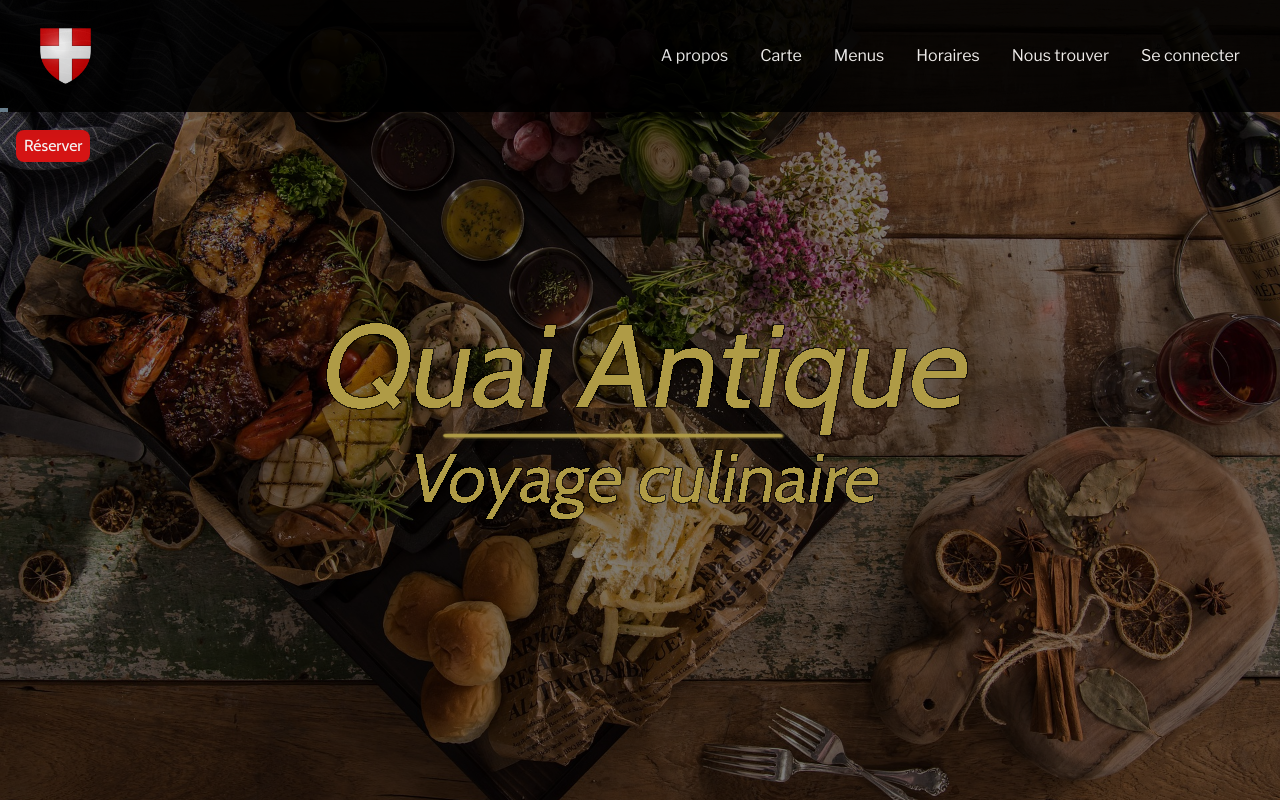
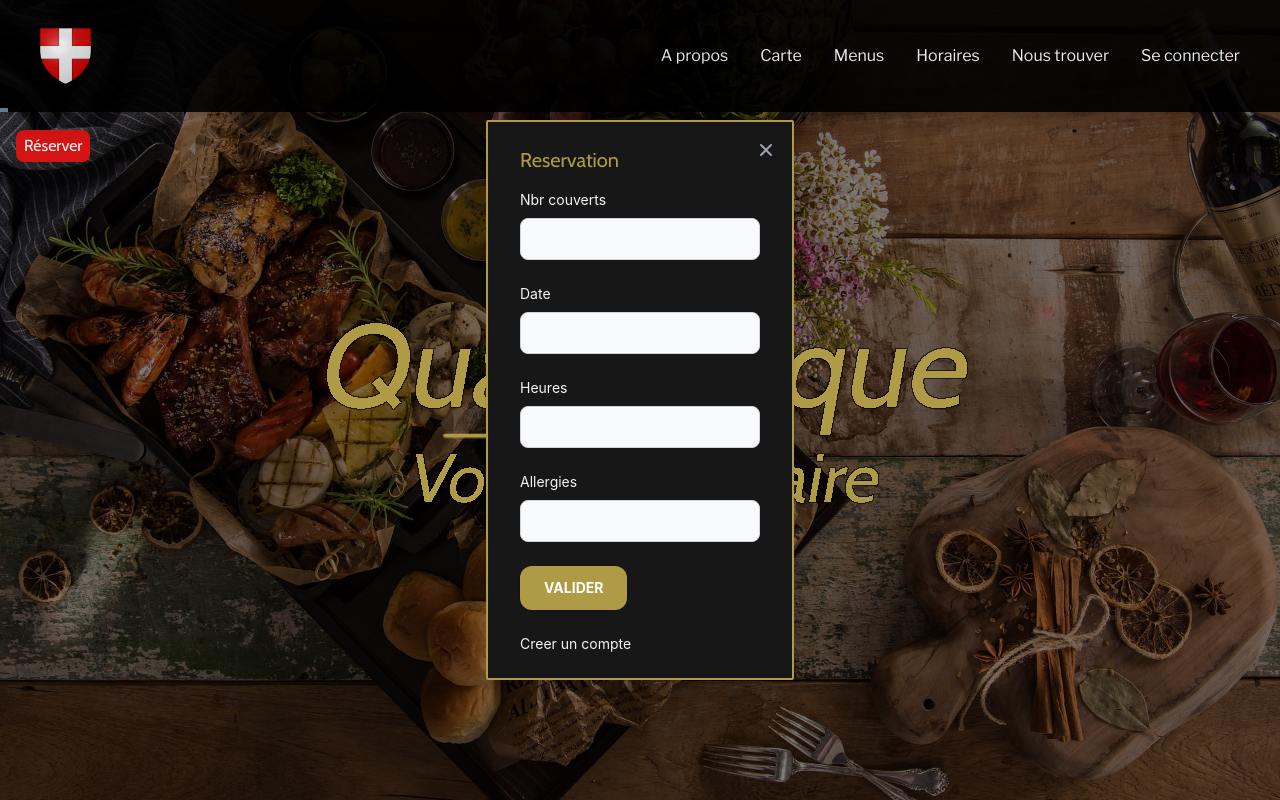
Before and after one commit to Golushi/quai-antique, a React (Create React App) app: page / in a window 1280 px wide. Both pictures are taken after a click on the button "Réserver". Shown: the top 800 px of the page. Built offline with nearby package versions, Linux system fonts and the light colour scheme; what tw-elements would draw is missing.

Commit message:
modal-reservation

```diff
--- a/src/Components/Map.jsx
+++ b/src/Components/Map.jsx
@@ -9,7 +9,7 @@
       loading="lazy"
       referrerPolicy="no-referrer-when-downgrade"
       title="Google Maps"
-      className='w-[300px] h-[225px] sm:w-[600px] sm:h-[450px] overflow-hidden'
+      className='w-[300px] h-[225px] sm:w-[600px] sm:h-[450px] overflow-hidden my-5'
     ></iframe>
   )
 }
--- a/src/Components/Reservation.jsx
+++ b/src/Components/Reservation.jsx
@@ -1,11 +1,21 @@
-import React from "react";
+import React, { useState } from "react";
+import Modal from "./bookingModal";
 
 export default function Reservation() {
+  const [isVisible, setIsVisible] = useState(false);
   return (
-    <div className="fixed z-20 top-[130px] pl-4 flex flex-col items-start">
-      <button className="rounded-lg font-cabin py-1 px-2 bg-myred text-mywhite">
-        Réserver
-      </button>
-    </div>
+    <>
+      <div className="fixed z-20 top-[130px] pl-4 flex flex-col items-start">
+        <button
+          type="button"
+          onClick={() => setIsVisible(true)}
+          className="rounded-lg font-cabin py-1 px-2 bg-myred text-mywhite"
+        >
+          Réserver
+        </button>
+      </div>
+
+      <Modal open={isVisible} onClose={() => setIsVisible(false)} />
+    </>
   );
 }
--- /dev/null
+++ b/src/Components/bookingModal.jsx
@@ -0,0 +1,109 @@
+import React from "react";
+
+export default function bookingModal({ open, onClose }) {
+  if (!open) return null;
+  return (
+    <>
+      <div className="flex justify-center items-center overflow-x-hidden overflow-y-auto fixed inset-0 z-50 outline-none focus:outline-none">
+        <div className="relative w-auto h-auto max-w-md md:h-auto">
+          <div className="relative bg-[#171717] border-2 border-myyellow rounded-sm shadow">
+            <button
+              type="button"
+              className="absolute top-3 right-2.5 text-gray-400 bg-transparent hover:bg-gray-200 hover:text-gray-900 rounded-lg text-sm p-1.5 ml-auto inline-flex items-center dark:hover:bg-gray-800 dark:hover:text-white"
+              onClick={onClose}
+            >
+              <svg
+                aria-hidden="true"
+                className="w-5 h-5"
+                fill="currentColor"
+                viewBox="0 0 20 20"
+                xmlns="http://www.w3.org/2000/svg"
+              >
+                <path
+                  fillRule="evenodd"
+                  d="M4.293 4.293a1 1 0 011.414 0L10 8.586l4.293-4.293a1 1 0 111.414 1.414L11.414 10l4.293 4.293a1 1 0 01-1.414 1.414L10 11.414l-4.293 4.293a1 1 0 01-1.414-1.414L8.586 10 4.293 5.707a1 1 0 010-1.414z"
+                  clipRule="evenodd"
+                ></path>
+              </svg>
+              <span className="sr-only">Close modal</span>
+            </button>
+            <div className="px-6 py-6 lg:px-8">
+              <h3 className="mb-4 text-xl font-cabin text-myyellow">
+                Reservation
+              </h3>
+              <form className="space-y-6" action="#">
+                <div>
+                  <label htmlFor="" className="block mb-2 text-sm text-mywhite">
+                    Nbr couverts
+                  </label>
+                  <input
+                    type=""
+                    name=""
+                    id=""
+                    className="bg-gray-50 border border-gray-300 text-gray-900 text-sm rounded-lg focus:ring-blue-500 focus:border-blue-500 block w-full p-2.5 dark:bg-gray-600 dark:border-gray-500 dark:placeholder-gray-400 dark:text-white"
+                    placeholder=""
+                    required
+                  />
+                </div>
+                <div>
+                  <label htmlFor="" className="block mb-2 text-sm text-mywhite">
+                    Date
+                  </label>
+                  <input
+                    type=""
+                    name=""
+                    id=""
+                    placeholder=""
+                    className="bg-gray-50 border border-gray-300 text-gray-900 text-sm rounded-lg focus:ring-blue-500 focus:border-blue-500 block w-full p-2.5 dark:bg-gray-600 dark:border-gray-500 dark:placeholder-gray-400 dark:text-white"
+                    required
+                  />
+                </div>
+                <div>
+                  <label htmlFor="" className="block mb-2 text-sm text-mywhite">
+                    Heures
+                  </label>
+                  <input
+                    type=""
+                    name=""
+                    id=""
+                    placeholder=""
+                    className="bg-gray-50 border border-gray-300 text-gray-900 text-sm rounded-lg focus:ring-blue-500 focus:border-blue-500 block w-full p-2.5 dark:bg-gray-600 dark:border-gray-500 dark:placeholder-gray-400 dark:text-white"
+                    required
+                  />
+                </div>
+                <div>
+                  <label htmlFor="" className="block mb-2 text-sm text-mywhite">
+                    Allergies
+                  </label>
+                  <input
+                    type=""
+                    name=""
+                    id=""
+                    placeholder=""
+                    className="bg-gray-50 border border-gray-300 text-gray-900 text-sm rounded-lg focus:ring-blue-500 focus:border-blue-500 block w-full p-2.5 dark:bg-gray-600 dark:border-gray-500 dark:placeholder-gray-400 dark:text-white"
+                    required
+                  />
+                </div>
+                <button
+                  className="text-white bg-myyellow active:bg-yellow-700 font-bold uppercase text-sm px-6 py-3 rounded-xl shadow hover:shadow-lg outline-none focus:outline-none mr-1 mb-1"
+                  type={"submit"}
+                  //  onClick={() => {}}
+                >
+                  Valider
+                </button>
+                <div className="text-sm">
+                  <button
+                    //  onClick={() => {}}
+                    className="text-mywhite hover:underline"
+                  >
+                    Creer un compte
+                  </button>
+                </div>
+              </form>
+            </div>
+          </div>
+        </div>
+      </div>
+    </>
+  );
+}
```
